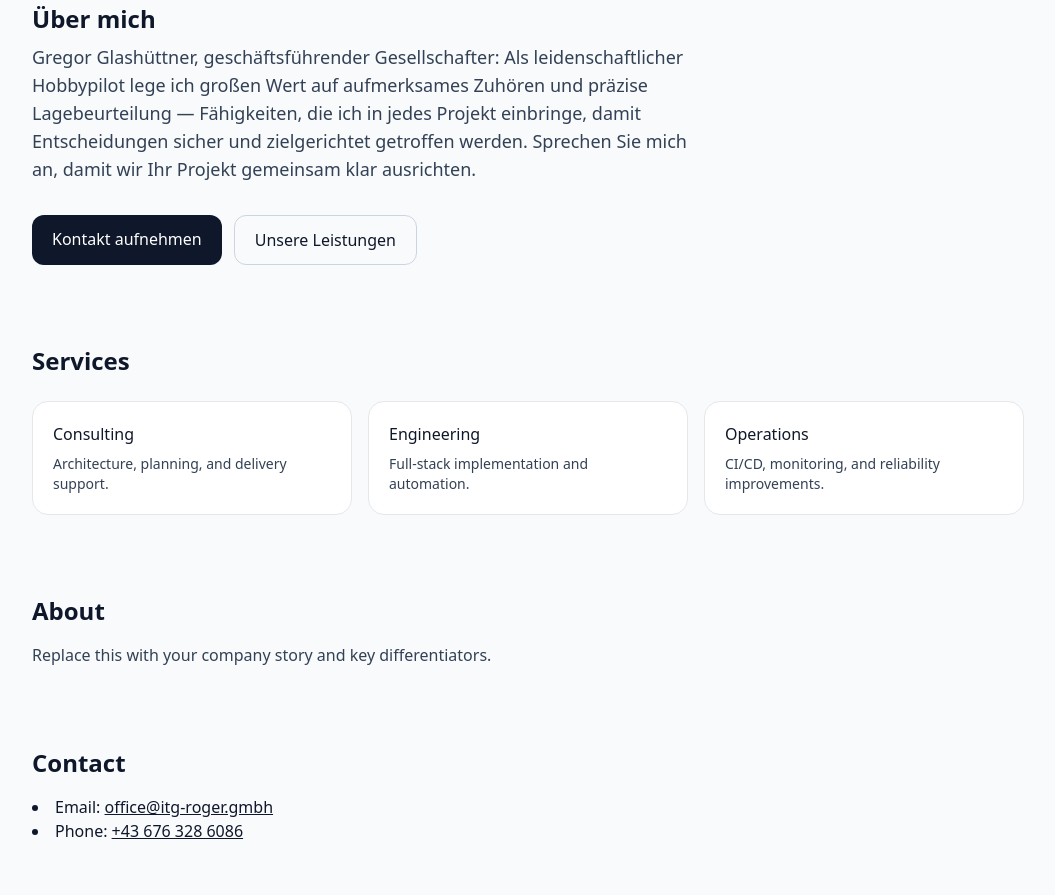
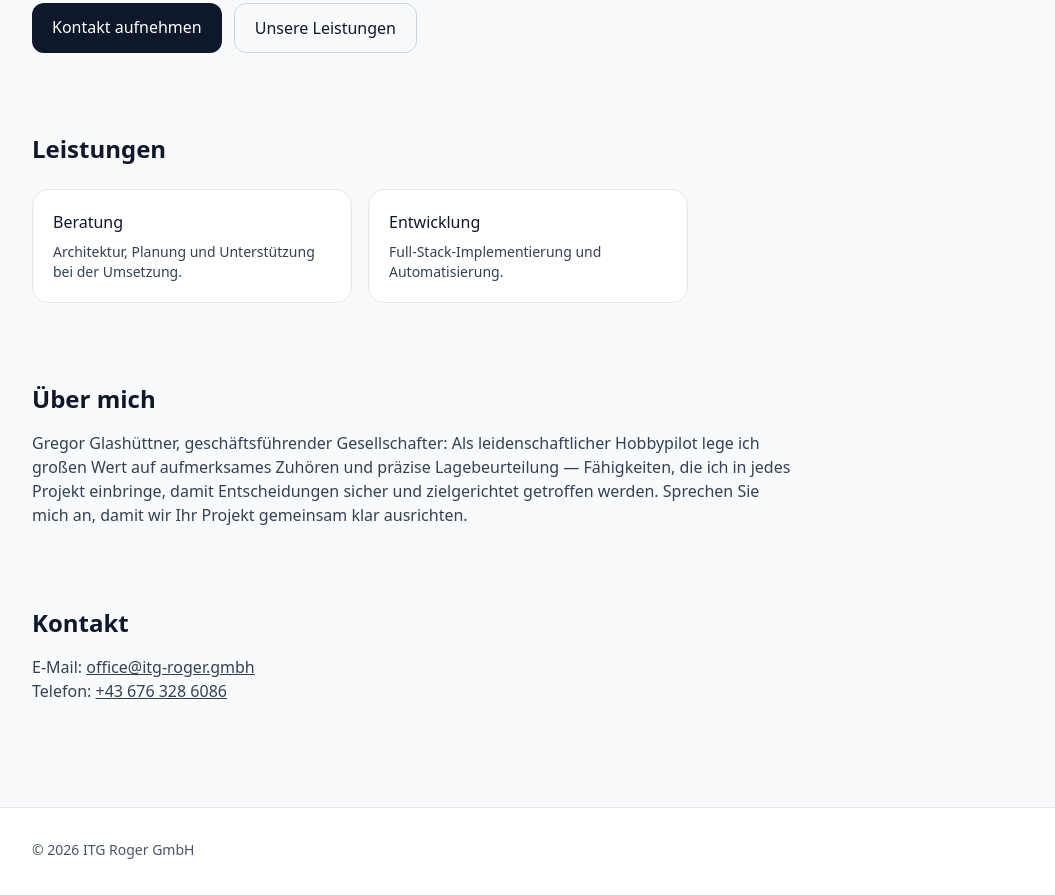
Before and after one commit to gregorglashuettner/itg-roger-website, a website: page src/index.html in a window 1280 px wide. Shown: the part 486-1381 px from the top of the page, without its empty margins (112-1167 px from the left). Drawn offline with nearby package versions, Linux system fonts and the light colour scheme; files that its build step writes are made by us from their sources.

Commit message:
main rework

```diff
--- a/src/index.html
+++ b/src/index.html
@@ -22,13 +22,10 @@
       <section class="py-10">
         <h1 class="text-4xl font-bold tracking-tight">Wir verstehen Ihr Projekt.</h1>
         <p class="mt-4 max-w-2xl text-lg text-slate-700">
-          Wir verfügen über langjährige Erfahrung im Projektmanagement, von kleinen Aufgaben die in kürzester Zeit realisiert und abgeschlossen sind, bis zu Projekten, die über mehrere Jahre hinweg betreut und überacht werden müssen. Dies macht uns zu Ihrem idealen Partner.
+          Wir verfügen über langjährige Erfahrung im Projektmanagement, von kleinen Aufgaben die in kürzester Zeit realisiert und abgeschlossen sind, bis zu Projekten, die über mehrere Jahre hinweg betreut und überwacht werden müssen. Dies macht uns zu Ihrem idealen Partner.
           Häufig bringen Kunden bereits eine Lösungsidee mit, ohne zuvor die zugrundeliegenden Anforderungen, Voraussetzungen und Schmerzpunkte vollständig zu durchdenken. Wir führen Sie zurück an diesen Anfangspunkt, stellen die richtigen Fragen und begleite Sie beim Finden klarer, nachhaltiger Antworten.
         </p>
-        <h2 class="mt-8 text-2xl font-semibold">Über mich</h2>
-        <p class="mt-2 max-w-2xl text-lg text-slate-700">
-          Gregor Glashüttner, geschäftsführender Gesellschafter: Als leidenschaftlicher Hobbypilot lege ich großen Wert auf aufmerksames Zuhören und präzise Lagebeurteilung — Fähigkeiten, die ich in jedes Projekt einbringe, damit Entscheidungen sicher und zielgerichtet getroffen werden. Sprechen Sie mich an, damit wir Ihr Projekt gemeinsam klar ausrichten.
-        </p>
+        <!-- 'Über mich' moved to the About section below -->
         <div class="mt-8 flex gap-3">
           <a href="#contact" class="rounded-xl bg-slate-900 px-5 py-3 text-white font-medium hover:bg-slate-800">
             Kontakt aufnehmen
@@ -40,40 +37,32 @@
       </section>
 
       <section id="services" class="py-10">
-        <h2 class="text-2xl font-semibold">Services</h2>
+        <h2 class="text-2xl font-semibold">Leistungen</h2>
         <div class="mt-6 grid gap-4 md:grid-cols-3">
           <div class="rounded-2xl border bg-white p-5">
-            <div class="font-medium">Consulting</div>
-            <p class="mt-2 text-sm text-slate-700">Architecture, planning, and delivery support.</p>
+            <div class="font-medium">Beratung</div>
+            <p class="mt-2 text-sm text-slate-700">Architektur, Planung und Unterstützung bei der Umsetzung.</p>
           </div>
           <div class="rounded-2xl border bg-white p-5">
-            <div class="font-medium">Engineering</div>
-            <p class="mt-2 text-sm text-slate-700">Full-stack implementation and automation.</p>
-          </div>
-          <div class="rounded-2xl border bg-white p-5">
-            <div class="font-medium">Operations</div>
-            <p class="mt-2 text-sm text-slate-700">CI/CD, monitoring, and reliability improvements.</p>
+            <div class="font-medium">Entwicklung</div>
+            <p class="mt-2 text-sm text-slate-700">Full‑Stack‑Implementierung und Automatisierung.</p>
           </div>
         </div>
       </section>
 
       <section id="about" class="py-10">
-        <h2 class="text-2xl font-semibold">About</h2>
+        <h2 class="text-2xl font-semibold">Über mich</h2>
         <p class="mt-4 text-slate-700 max-w-3xl">
-          Replace this with your company story and key differentiators.
+          Gregor Glashüttner, geschäftsführender Gesellschafter: Als leidenschaftlicher Hobbypilot lege ich großen Wert auf aufmerksames Zuhören und präzise Lagebeurteilung — Fähigkeiten, die ich in jedes Projekt einbringe, damit Entscheidungen sicher und zielgerichtet getroffen werden. Sprechen Sie mich an, damit wir Ihr Projekt gemeinsam klar ausrichten.
         </p>
       </section>
 
       <section id="contact" class="py-10">
-        <h2 class="text-2xl font-semibold">Contact</h2>
-        <p class="mt-4 text-slate-700">
-          <li>
-          Email: <a class="underline" href="mailto:office@itg-roger.gmbh">office@itg-roger.gmbh</a>
-          </li>
-          <li>
-          Phone: <a class="underline" href="tel:+436763286086">+43 676 328 6086</a>
-          </li>
-        </p>
+        <h2 class="text-2xl font-semibold">Kontakt</h2>
+        <ul class="mt-4 text-slate-700 space-y-2">
+          <li>E‑Mail: <a class="underline" href="mailto:office@itg-roger.gmbh">office@itg-roger.gmbh</a></li>
+          <li>Telefon: <a class="underline" href="tel:+436763286086">+43 676 328 6086</a></li>
+        </ul>
       </section>
     </main>
 
```
